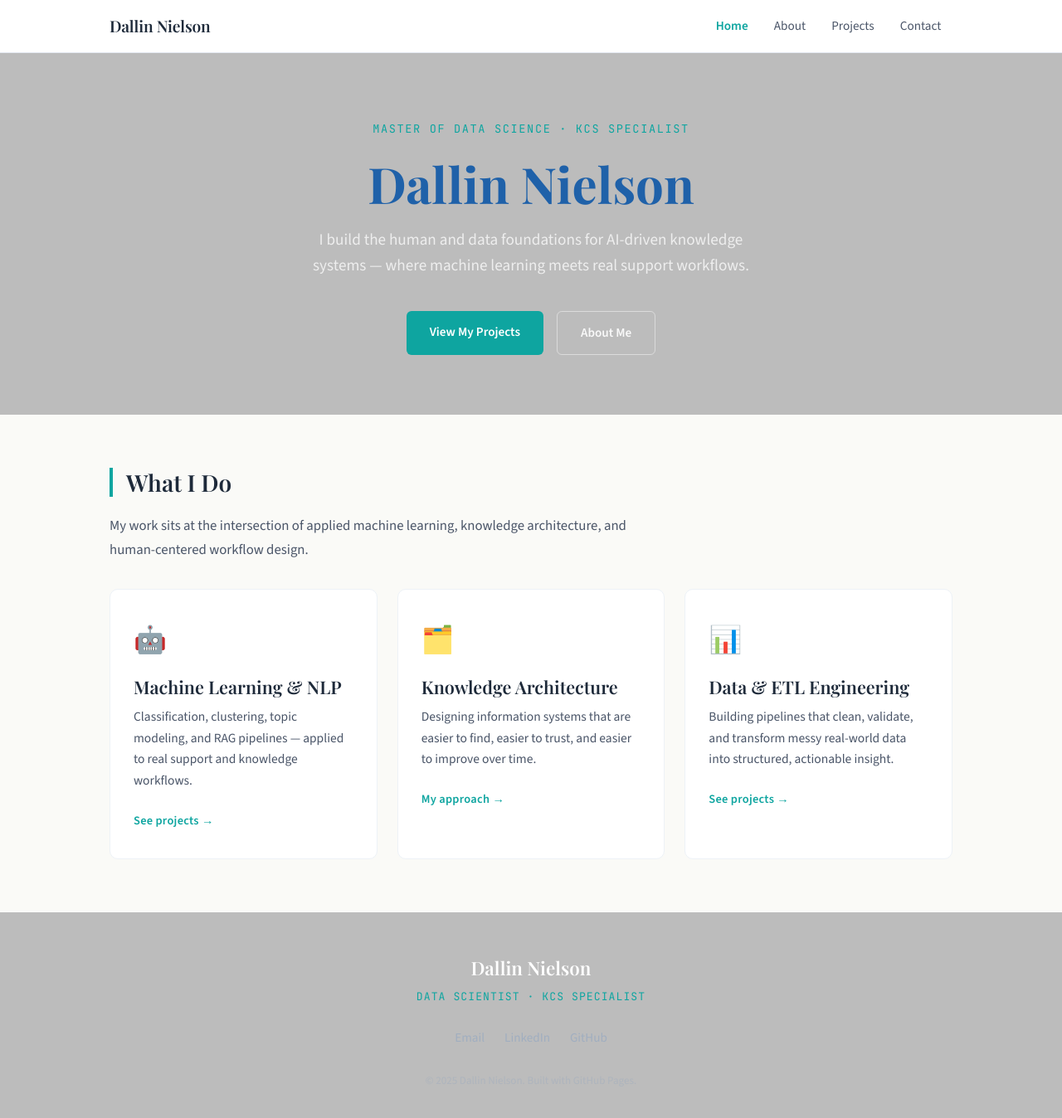
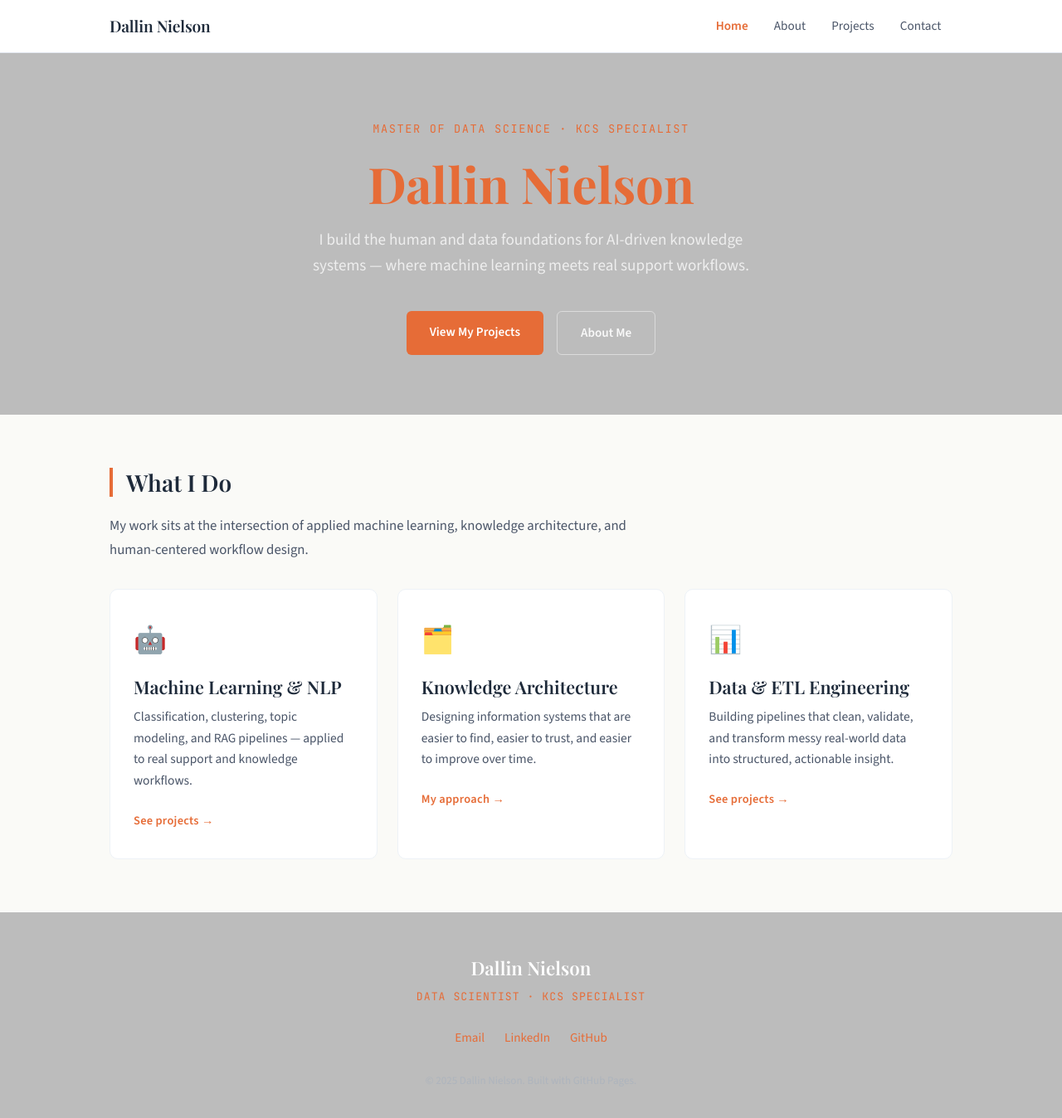
Before and after one commit to Daly-Llama/Daly-Llama.github.io, a Jekyll site: the page built from index.md, in a window 1280 px wide and 1363 px high. Shown: the top 1348 px of the window at 83% size. Built offline with Jekyll 4.4.1, drawn with Linux system fonts in a browser that asks for light colours.

Commit message:
Update style.css

```diff
--- a/assets/css/style.css
+++ b/assets/css/style.css
@@ -22,20 +22,20 @@
   --bg-page:        #FAFAF7;   /* Main page background (warm off-white) */
   --bg-surface:     #FFFFFF;   /* Cards and panels */
   --bg-nav:         #FFFFFF;   /* Navigation bar background */
-  --bg-hero:        #bcbcbc;   /* Hero section background (dark navy) */
-  --bg-footer:      #bcbcbc;   /* Footer background */
+  --bg-hero:        #bcbcbc;   /* Hero section background - grey */
+  --bg-footer:      #bcbcbc;   /* Footer background - grey */
   --bg-tag:         #EBF8F7;   /* Skill tag / badge background */
 
   /* --- Text colors --- */
   --text-primary:   #1E2A3A;   /* Main body text (dark navy) */
   --text-secondary: #4A5568;   /* Muted / supporting text */
-  --text-hero:      #1f61a9;   /* Text on dark hero background */
-  --text-footer:    #A0AEC0;   /* Footer body text */
+  --text-hero:      #E66C37;   /* Text on dark hero background - orange*/
+  --text-footer:    #E66C37;   /* Footer body text */
   --text-nav:       #1E2A3A;   /* Nav link color */
 
   /* --- Accent colors --- */
-  --accent:         #0EA5A0;   /* Primary accent — teal (headings, borders, highlights) */
-  --accent-warm:    #D97706;   /* Secondary accent — amber (badges, hover states) */
+  --accent:         #E66C37;   /* Primary accent — orange (headings, borders, highlights) */
+  --accent-warm:    ##118DFF;   /* Secondary accent — blue (badges, hover states) */
   --accent-light:   #E6FAF9;   /* Light tint of accent (button hovers, subtle fills) */
 
   /* --- Borders --- */
```
